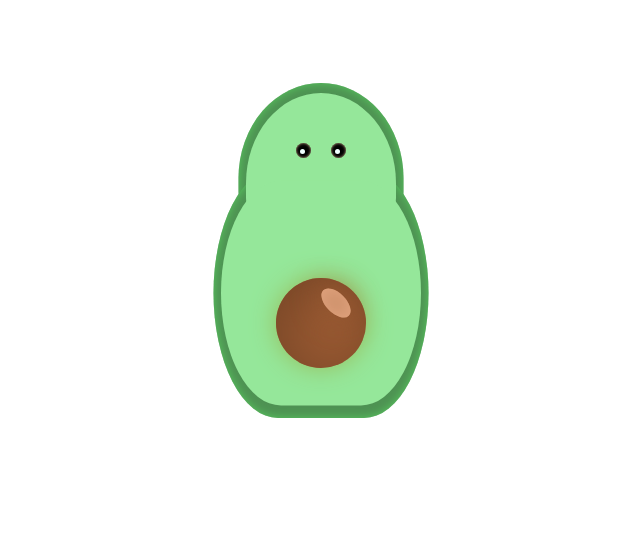
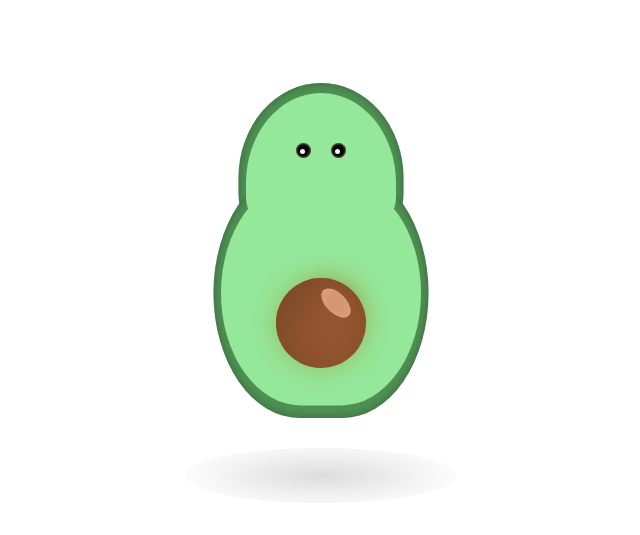
Before and after one commit to MoiraLS/Avocado, a website built with Parcel: page src/index.html in a window 1280 px wide. Shown: the part 147-682 px from the top of the page, without its empty margins (319-959 px from the left). Built offline with nearby package versions, Linux system fonts and the light colour scheme.

Commit message:
Ombre de l'avocat sur le sol ajoutée + détails

```diff
--- a/src/index.html
+++ b/src/index.html
@@ -26,6 +26,9 @@
 
     <div class="core__shadow"></div>
     <div class="core"></div>
+
+
+    <div class="shadow"></div>
   </div>
 
 </body>
--- a/src/scss/blocs/avocat.scss
+++ b/src/scss/blocs/avocat.scss
@@ -20,7 +20,7 @@
   .bottom {
     width: 40%;
     height: 45%;
-    border-radius: 30% 30% / 50% 50% 50% 50%;
+    border-radius: 40% 40% / 50% 50% 50% 50%;
     position: relative;
     top: 28%;
     left: 50%;
--- a/src/scss/blocs/border.scss
+++ b/src/scss/blocs/border.scss
@@ -6,18 +6,18 @@
   top: 35%;
   left: 50%;
   transform: translateY(-50%) translateX(-50%);
-  background-color: rgb(78, 146, 83);
-  box-shadow: inset 0px 0px 10px rgb(88, 202, 95);
+  background-color: #4e9253;
+  box-shadow: inset 0px 0px 10px #3b633e;
 }
 
 .border--bottom {
   width: 43%;
   height: 50%;
-  border-radius: 30% 30% / 50% 50% 50% 50%;
+  border-radius: 40% 40% / 50% 50% 50% 50%;
   position: absolute;
   top: 58%;
   left: 50%;
   transform: translateY(-50%) translateX(-50%);
-  background-color: rgb(78, 146, 83);
-  box-shadow: inset 0px 0px 10px rgb(88, 202, 95);
+  background-color: #4e9253;
+  box-shadow: inset 0px 0px 10px #3b633e;
 }
--- /dev/null
+++ b/src/scss/blocs/shadow.scss
@@ -0,0 +1,12 @@
+.shadow {
+  position: absolute;
+  bottom: 0;
+  left: 50%;
+  transform: translateX(-50%);
+  height: 11%;
+  width: 54%;
+  background: radial-gradient(#000000, #ffffff);
+  box-shadow: inset 0 0 60px #ffffff;
+  opacity: 0.2;
+  border-radius: 50%;
+}
--- a/src/scss/styles.scss
+++ b/src/scss/styles.scss
@@ -5,3 +5,4 @@
 @import "blocs/core.scss";
 @import "blocs/eye.scss";
 @import "blocs/mouth.scss";
+@import "blocs/shadow.scss";
```
